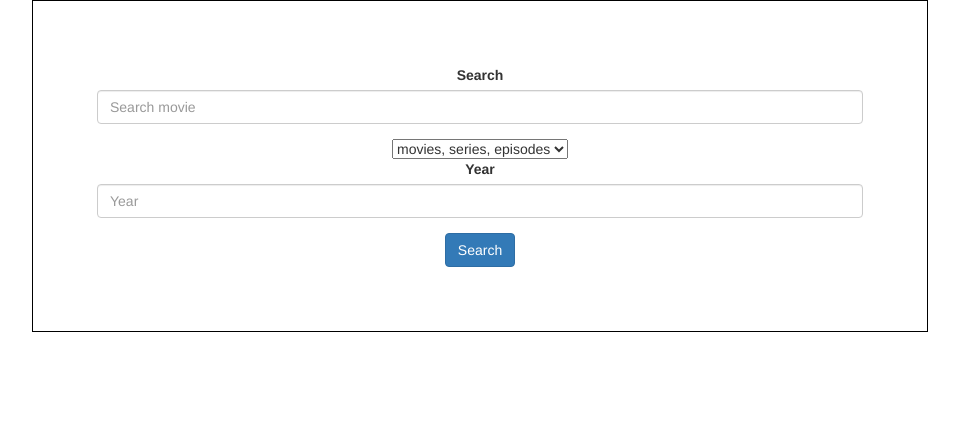
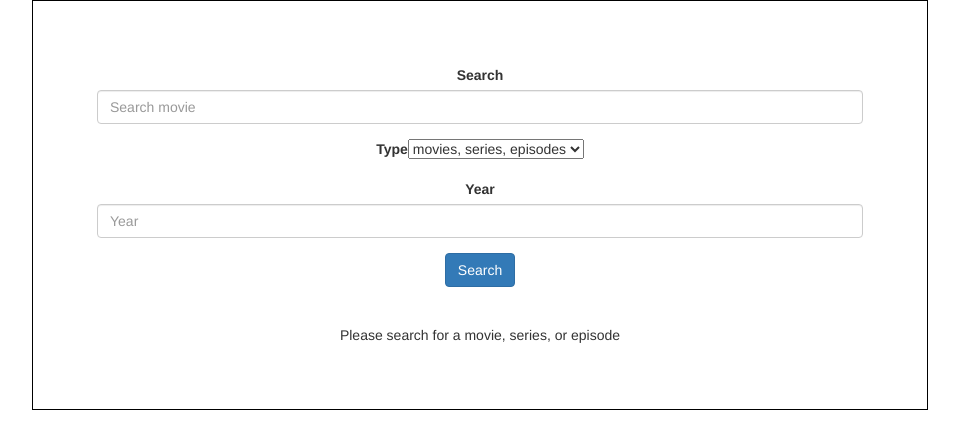
Before and after one commit to briansai/serindlabs, a React (Create React App) app: page / in a window 1280 px wide. Shown: the top 448 px of the page, without its empty margins (160-1119 px from the left). Built offline with nearby package versions, Linux system fonts and the light colour scheme.

Commit message:
Created table to display movie list when movie is searched

```diff
--- a/src/api/fetchMovies.js
+++ b/src/api/fetchMovies.js
@@ -1,8 +1,11 @@
 import axios from 'axios';
 
-export const fetchMovies = async () => {
+export const fetchMovies = async ({ movie, year }) => {
+  const searchYear = year ? `&y${year}` : '';
+
   const movies = await axios.get(
-    'http://www.omdbapi.com/?i=tt3896198&apikey=ad0254e9/'
+    `http://www.omdbapi.com/?apikey=ad0254e9&t=${movie}${searchYear}`
   );
+
   return movies;
 };
--- /dev/null
+++ b/src/components/movieList/MovieList.jsx
@@ -0,0 +1,39 @@
+import { Table, Button } from 'react-bootstrap';
+import { tableHeaders } from '../../constants/constants';
+import './MovieList.scss';
+
+const MovieList = ({ movieList }) => {
+  return (
+    <div className="movie-list__container">
+      <Table striped bordered hover>
+        <thead>
+          <tr>
+            {tableHeaders.map((header, idx) => (
+              <th key={`${header}-${idx}`}>{header}</th>
+            ))}
+          </tr>
+        </thead>
+        <tbody>
+          {movieList.map((movies, idx) => {
+            const { Title, Year, Poster, Type } = movies;
+            return (
+              <tr key={`${Title}-${idx}`} className="movie-list__description">
+                <td>{Title}</td>
+                <td>
+                  <img src={Poster} height="32" width="32" alt="movie"></img>
+                </td>
+                <td>{Year}</td>
+                <td>{Type}</td>
+                <td>
+                  <Button>Detail</Button>
+                </td>
+              </tr>
+            );
+          })}
+        </tbody>
+      </Table>
+    </div>
+  );
+};
+
+export default MovieList;
--- /dev/null
+++ b/src/components/movieList/MovieList.scss
@@ -0,0 +1,9 @@
+.movie-list {
+  &__container {
+    margin-top: 5%;
+  }
+
+  &__description {
+    text-align: left;
+  }
+}
--- a/src/components/movieList/MovieListForm.jsx
+++ b/src/components/movieList/MovieListForm.jsx
@@ -1,5 +1,5 @@
 import { useState } from 'react';
-import { Form, Col, Button } from 'react-bootstrap';
+import { Form, Button } from 'react-bootstrap';
 import { movieType } from '../../constants/constants';
 
 const inputText = {
@@ -27,23 +27,17 @@ const MovieListForm = ({ handleSearchClick }) => {
           placeholder="Search movie"
         />
       </Form.Group>
-      <select>
-        {movieType.map((type) => (
-          <option value={type} key={type}>
-            {type}
-          </option>
-        ))}
-      </select>
-      {/* <Form.Group as={Col}>
+      <Form.Group>
         <Form.Label>Type</Form.Label>
-        <Form.Control as="select" multiple value={field}>
-          {movieType.map((type) => (
-            <option value={type} key={type}>
-              {type}
-            </option>
+        <Form.Control as="select" custom>
+          {movieType.map((type, idx) => (
+            <option key={`${type}-${idx}`}>{type}</option>
           ))}
+          <option>Movie</option>
+          <option>Series</option>
+          <option>Episodes</option>
         </Form.Control>
-      </Form.Group> */}
+      </Form.Group>
       <Form.Group>
         <Form.Label>Year</Form.Label>
         <Form.Control
--- a/src/constants/constants.js
+++ b/src/constants/constants.js
@@ -1 +1,2 @@
 export const movieType = ['movies, series, episodes'];
+export const tableHeaders = ['Title', 'Image', 'Year', 'Type', 'Detail'];
--- a/src/pages/MovieListPage.jsx
+++ b/src/pages/MovieListPage.jsx
@@ -1,17 +1,28 @@
 import { useState } from 'react';
 import MovieListForm from '../components/movieList/MovieListForm';
+import MovieList from '../components/movieList/MovieList';
+import { fetchMovies } from '../api/fetchMovies';
 import './MovieListPage.scss';
 
 const MovieListPage = () => {
   const [movieList, setMovieList] = useState([]);
-  const handleSearchClick = (e, movie, year) => {
+  const handleSearchClick = async (e, movie, year) => {
     e.preventDefault();
-    console.log(movie, year);
+    const movies = await fetchMovies({ movie, year });
+    console.log(movies);
+    setMovieList([movies.data]);
   };
 
   return (
     <div className="movie-list__container">
       <MovieListForm handleSearchClick={handleSearchClick} />
+      {movieList.length ? (
+        <MovieList movieList={movieList} />
+      ) : (
+        <div className="movie-list__no-movie">
+          Please search for a movie, series, or episode
+        </div>
+      )}
     </div>
   );
 };
--- a/src/pages/MovieListPage.scss
+++ b/src/pages/MovieListPage.scss
@@ -9,4 +9,8 @@
     border: 1px solid black;
     padding: 5%;
   }
+
+  &__no-movie {
+    padding-top: 5%;
+  }
 }
```
